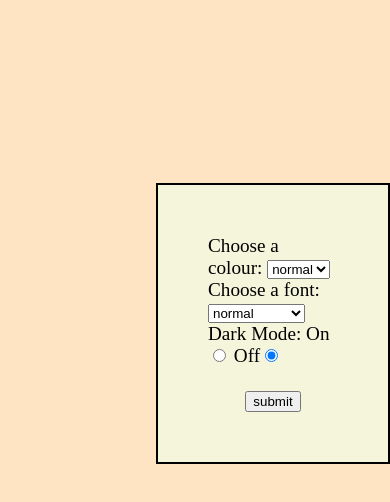
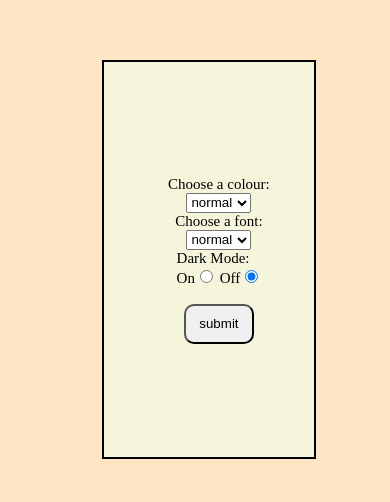
Before and after one commit to BarrGrace/WebDev_Project, a website: page config.html in a window 390 px wide. Shown: the part 174-676 px from the top of the page. Drawn offline with Linux system fonts and the light colour scheme.

Commit message:
Updates: mobile mode, calculation buttons

```diff
--- a/config.html
+++ b/config.html
@@ -1,34 +1,17 @@
 <!DOCTYPE html>
 <html lang="en">
 <head>
-    <title>Document</title>
-    <style>
-        body > form > ul{
-
-            position: fixed;
-            top: 40%;
-            left: 40%;
-            font-size: larger;
-            list-style: none;
-            border: 2px solid black;
-            padding-left: 50px;
-            padding-right: 50px;
-            padding-top: 50px;
-            padding-bottom: 50px;
-            background-color: beige;
-        }
-        body > form > ul > li > center > button > a{
-
-            text-decoration: none;
-        }
-    </style>
+    <title>config</title>
+    <link rel = "stylesheet" href = "configStyle.css">
+    <meta name = 'viewport' content = "width=device-width, initial-scale=1">
 </head>
 <body style = "background-color: bisque;">
     <form action = "calculator.html" method = "get">
 
     <ul>
-        <li>
+        <li id = list>
         <label for="colour">Choose a colour:</label>
+        <br>
 
         <select name="colour">
 
@@ -41,7 +24,7 @@
         </select>
         </li>
 
-        <li>
+        <li id = list>
         <label for="font">Choose a font:</label>
         <select name = "font">
 
@@ -54,7 +37,7 @@
         </li>
 
         <li>
-            <label for = "Mode">Dark Mode:</label>
+            <label for = "Mode">Dark Mode:</label><br>
             On<input type = "radio" name = "Mode" id = "dark-mode" value= "on">
             Off<input type="radio" name = "Mode" id = "light-mode" value = "off" checked>
         </li>
--- /dev/null
+++ b/configStyle.css
@@ -0,0 +1,87 @@
+ul{
+
+    display: flex;
+    flex-direction: column;
+    justify-content: center;
+    align-items: center;
+    font-size: 40px;
+    list-style: none;
+    border: 2px solid black;
+    padding-left: 50px;
+    padding-right: 30px;
+    padding-top: 50px;
+    padding-bottom: 50px;
+    background-color: beige;
+    height: 70%;
+    width: 70%;
+}
+
+select {
+
+    width: 100px;
+    height: 30px;
+}
+
+
+button {
+
+    display: flex;
+    justify-content: center;
+    align-items: center;
+    width: 70px;
+    height: 40px;
+    border-radius: 10px;
+}
+
+#list {
+
+    display: flex;
+    justify-content: center;
+    align-items: center;
+}
+
+form {
+
+    width: 50%;
+    height: 50%;
+}
+
+body {
+
+    display: flex;
+    align-items: center;
+    justify-content: center;
+    height: 100%;
+}
+
+html {
+
+    height: 100%;
+    margin: 0;
+}
+
+
+
+@media screen and (max-width: 1050px) {
+
+    ul{
+
+        font-size: 15px;
+        padding-left: 50px;
+        padding-right: 30px;
+        padding-top: 50px;
+        padding-bottom: 50px;
+    }
+
+    select {
+
+        width: 65px;
+        height: 20px;
+    }
+
+    #list {
+
+        display: flex;
+        flex-wrap: wrap;
+    }
+}
--- a/style_calculator.css
+++ b/style_calculator.css
@@ -144,6 +144,8 @@ body > div > a > img{
 #science-grid{
 
     display: var(--display-science-grid);
+    grid-template-columns: 1fr 1fr;
+    grid-template-rows: 1fr 1fr 1fr 1fr 1fr 1fr 1fr 1fr;
 }
 
 science {
@@ -153,19 +155,7 @@ science {
     display: flex;
     justify-content: center;
     align-items: center;
-    height: 82px;
-    width: 125;
     font-size: 40px;
-}
-
-#XY {
-
-    height: 87px;
-}
-
-#mod {
-
-    height: 74px;
 }
 
 
@@ -183,9 +173,7 @@ science {
 #science-second {
 
     grid-column: 1/3;
-    grid-row: 1/4;
-    height: 275px;
-    width: 250px;
+    grid-row: 2/4;
     background-color: var(--scientific-colour);
 }
 
@@ -193,7 +181,6 @@ science {
 
     grid-column: 1/3;
     grid-row: 7/9;
-    height: 130px;
 }
 
 #input-colour-switch, #modes {
@@ -233,7 +220,7 @@ operation {
     display: flex;
     justify-content: center;
     clear: left;
-    height: 578px;
+    height: 638px;
 }
 
 #base-block {
@@ -246,7 +233,8 @@ operation {
 .grid-container {
 
     display: grid;
-    grid-template-columns: auto auto auto auto;
+    grid-template-columns: 1fr 1fr 1fr 1fr 1fr;
+    grid-template-rows: 1fr 1fr 1fr 1fr 1fr 1fr 1fr 1fr;
     background-color: var(--container-colour);
     width: 50%;
     height: 100%;
@@ -322,12 +310,67 @@ button:hover, .grid-container > a:hover{
 body {
 
     background-color: var(--background-colour);
+    margin: 0px;
+    min-height: 100%;
+    width: 100%;
     display: flex;
+    align-items: center;
     justify-content: center;
-    align-items: center;
+}
+
+html {
+
+    height: 100%;
+    margin: 0;
 }
 
 science:hover {
 
     background-color: var(--sci-hover);
 }
+
+@media screen and (max-width: 1050px) {
+
+    body {
+
+        flex-direction: column;
+    }
+
+    .operation-grid {
+
+        order : 1
+    }
+
+    .operation-grid {
+
+        width: 90%;
+    }
+
+    #operationLog {
+
+        width: 97%;
+    }
+
+    .grid-container {
+
+        width: 90%;
+    }
+
+    #science-grid {
+
+        width: 90%;
+        margin-left: 2px;
+    }
+
+    #science-second {
+
+        width: 98%;
+    }
+
+    #scienceBlock {
+
+        width: 98%;
+    }
+
+
+}
```
Also changed, not shown: calculator.html (+9 -14 lines), calculator.js (+48 -6 lines), test.html (deleted, +0 -36 lines).
